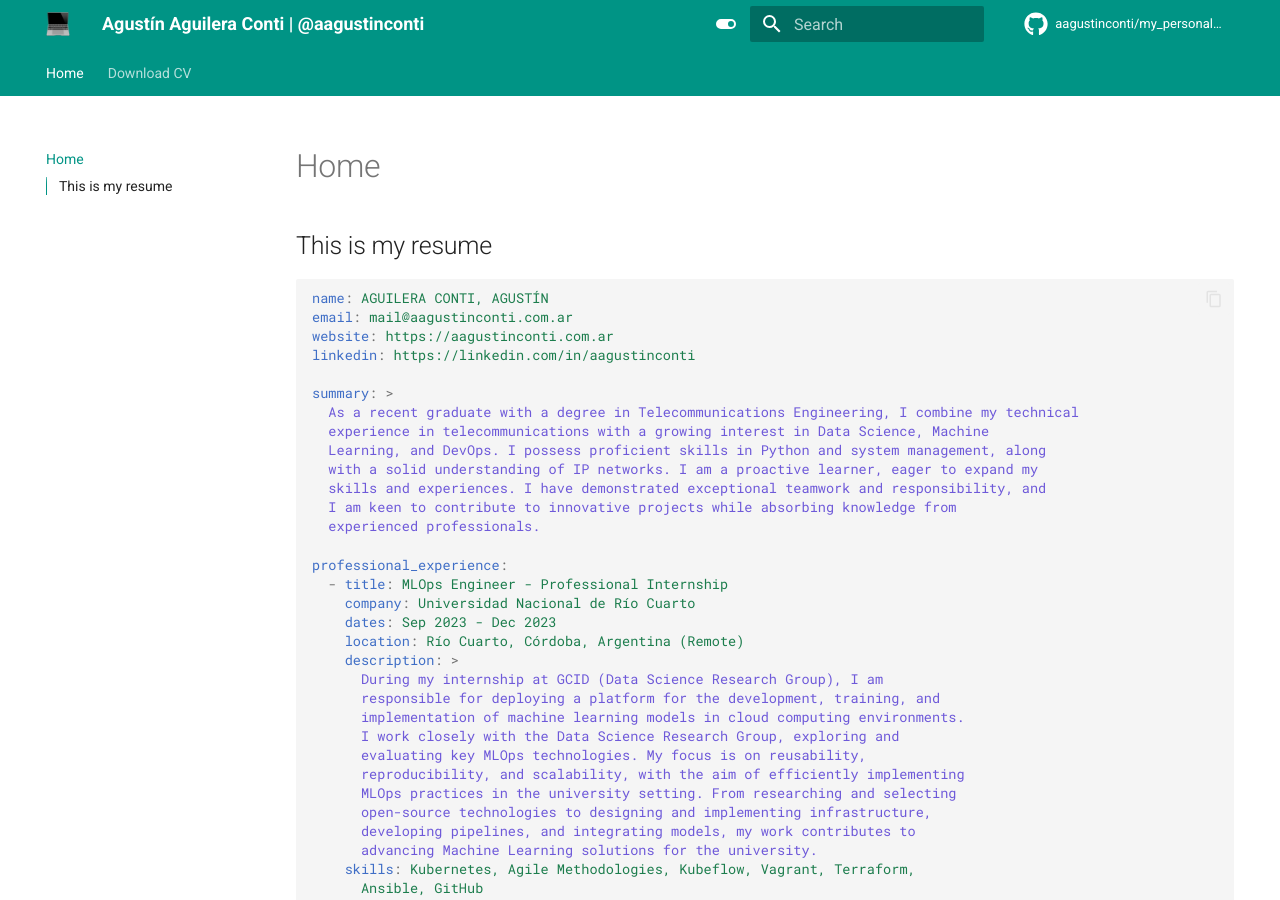
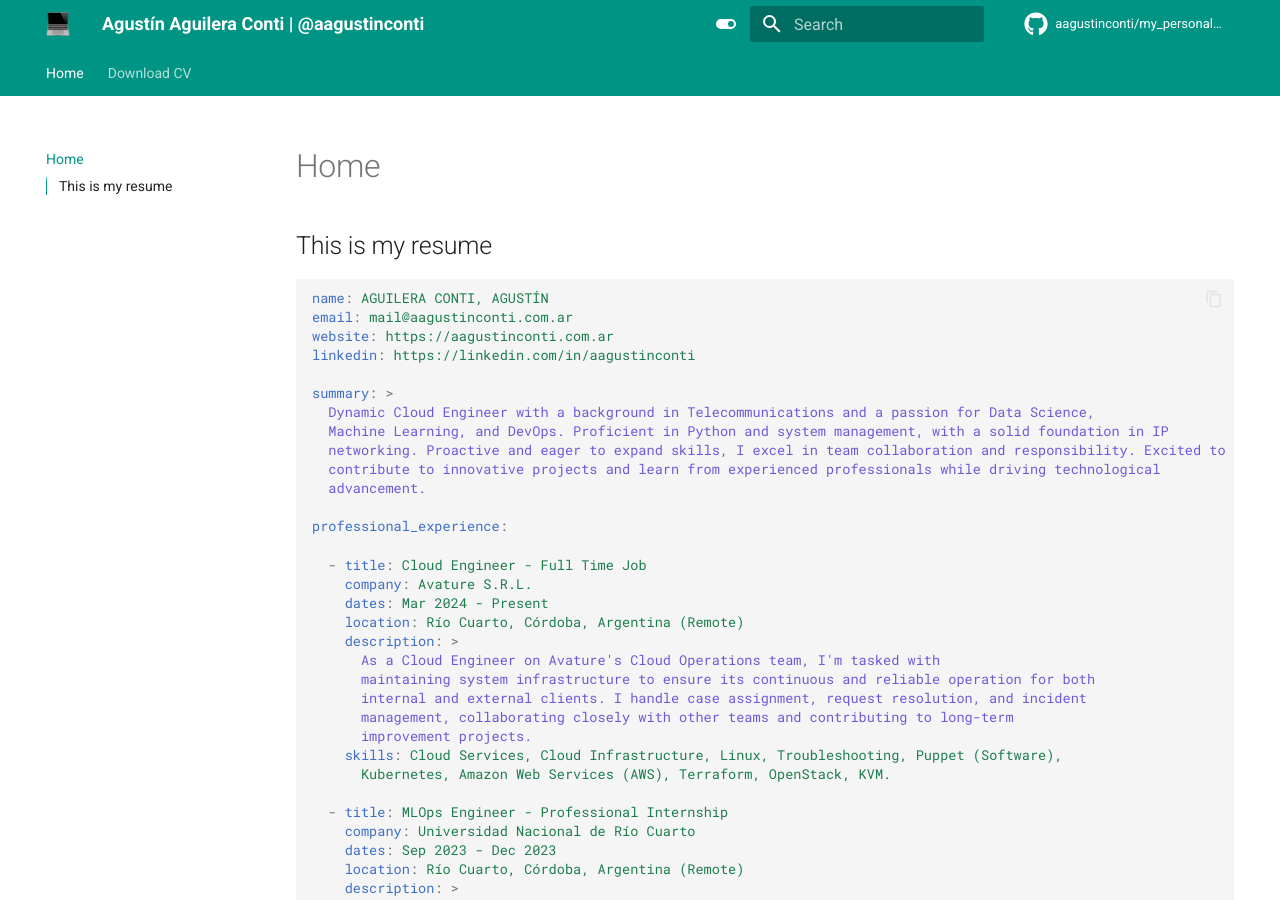
Before and after one commit to aagustinconti/my_personal_page, an MkDocs documentation site: the page built from docs/index.md, in a window 1280 px wide and 900 px high. Built offline with MkDocs 1.6.1 and Material for MkDocs 9.7.7, drawn with Linux system fonts in a browser that asks for light colours; comment, search, counter and statistics services are not loaded.

Commit message:
feat(docs): Adding updated cv

```diff
--- a/docs/index.md
+++ b/docs/index.md
@@ -7,15 +7,27 @@ website: https://aagustinconti.com.ar
 linkedin: https://linkedin.com/in/aagustinconti
 
 summary: >
-  As a recent graduate with a degree in Telecommunications Engineering, I combine my technical
-  experience in telecommunications with a growing interest in Data Science, Machine
-  Learning, and DevOps. I possess proficient skills in Python and system management, along
-  with a solid understanding of IP networks. I am a proactive learner, eager to expand my
-  skills and experiences. I have demonstrated exceptional teamwork and responsibility, and
-  I am keen to contribute to innovative projects while absorbing knowledge from
-  experienced professionals.
+  Dynamic Cloud Engineer with a background in Telecommunications and a passion for Data Science,
+  Machine Learning, and DevOps. Proficient in Python and system management, with a solid foundation in IP
+  networking. Proactive and eager to expand skills, I excel in team collaboration and responsibility. Excited to
+  contribute to innovative projects and learn from experienced professionals while driving technological
+  advancement.
 
 professional_experience:
+
+  - title: Cloud Engineer - Full Time Job
+    company: Avature S.R.L.
+    dates: Mar 2024 - Present
+    location: Río Cuarto, Córdoba, Argentina (Remote)
+    description: >
+      As a Cloud Engineer on Avature's Cloud Operations team, I'm tasked with
+      maintaining system infrastructure to ensure its continuous and reliable operation for both
+      internal and external clients. I handle case assignment, request resolution, and incident
+      management, collaborating closely with other teams and contributing to long-term
+      improvement projects.
+    skills: Cloud Services, Cloud Infrastructure, Linux, Troubleshooting, Puppet (Software),
+      Kubernetes, Amazon Web Services (AWS), Terraform, OpenStack, KVM.
+
   - title: MLOps Engineer - Professional Internship
     company: Universidad Nacional de Río Cuarto
     dates: Sep 2023 - Dec 2023
```
Also changed, not shown: docs/download.md (+2 -2 lines), 4 other files.
